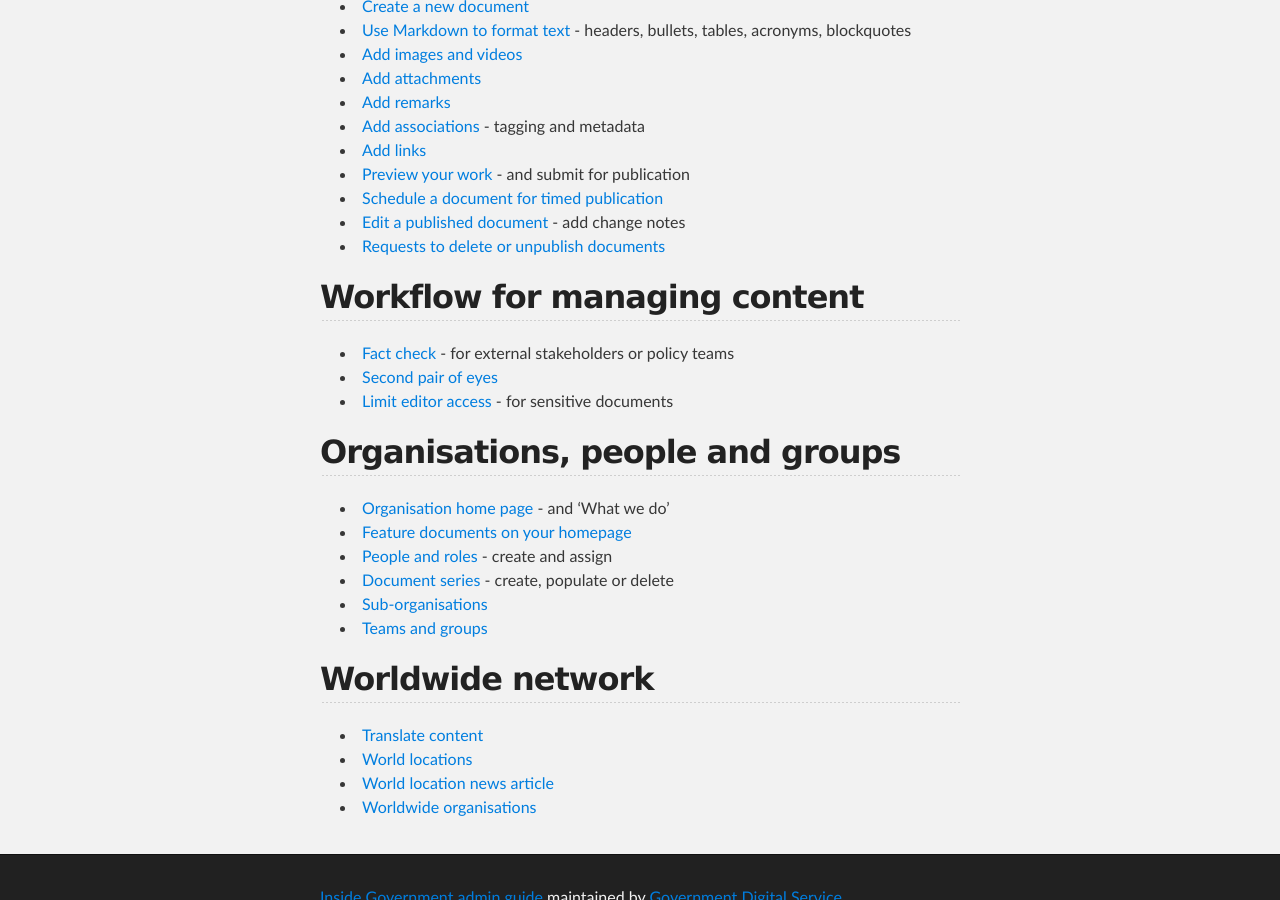
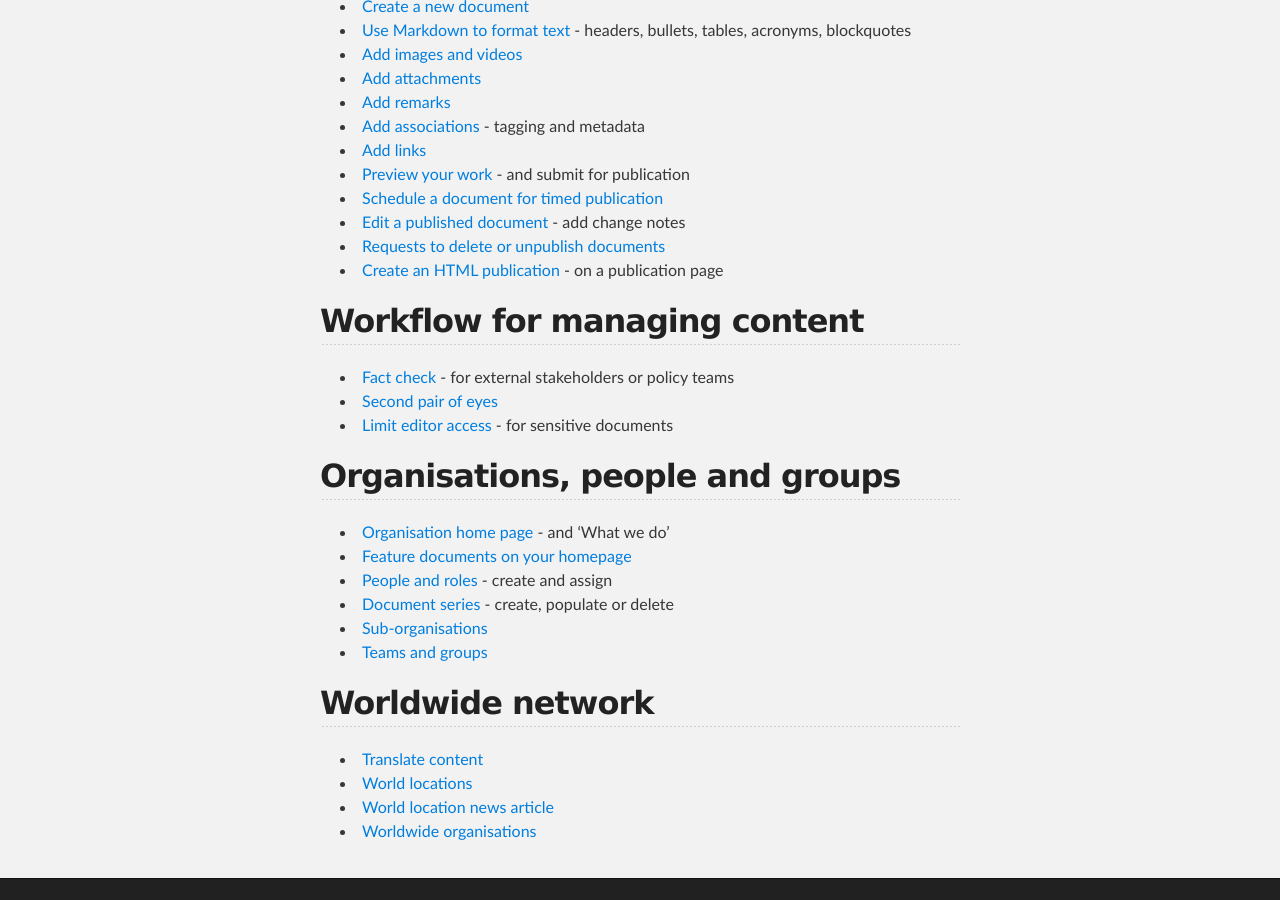
Before and after one commit to alphagov/inside-government-admin-guide, a Jekyll site: the page built from index.md, in a window 1280 px wide and 900 px high, scrolled down 744 px. Built offline with Jekyll 4.4.1, drawn with Linux system fonts in a browser that asks for light colours.

Commit message:
Update index.md

```diff
--- a/index.md
+++ b/index.md
@@ -29,6 +29,7 @@ title: How to publish content / Index
 * [Schedule a document for timed publication](creating-documents/scheduled-publishing.html)
 * [Edit a published document](creating-documents/editing-a-doc.html) - add change notes
 * [Requests to delete or unpublish documents](creating-documents/delete-unpublish.html)
+* [Create an HTML publication](creating-documents/HTML-document.html) - on a publication page
 
 ## Workflow for managing content
 * [Fact check](workflow-content/fact-checking.html) - for external stakeholders or policy teams
```
